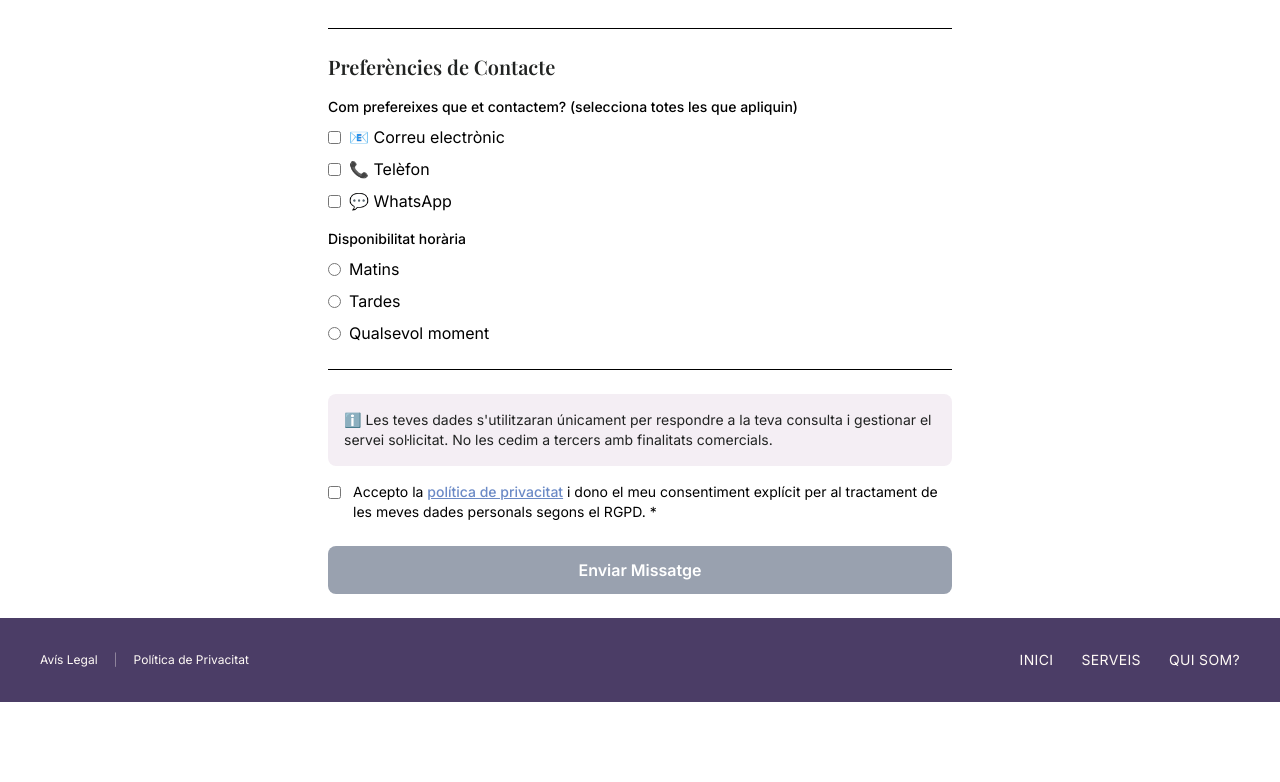
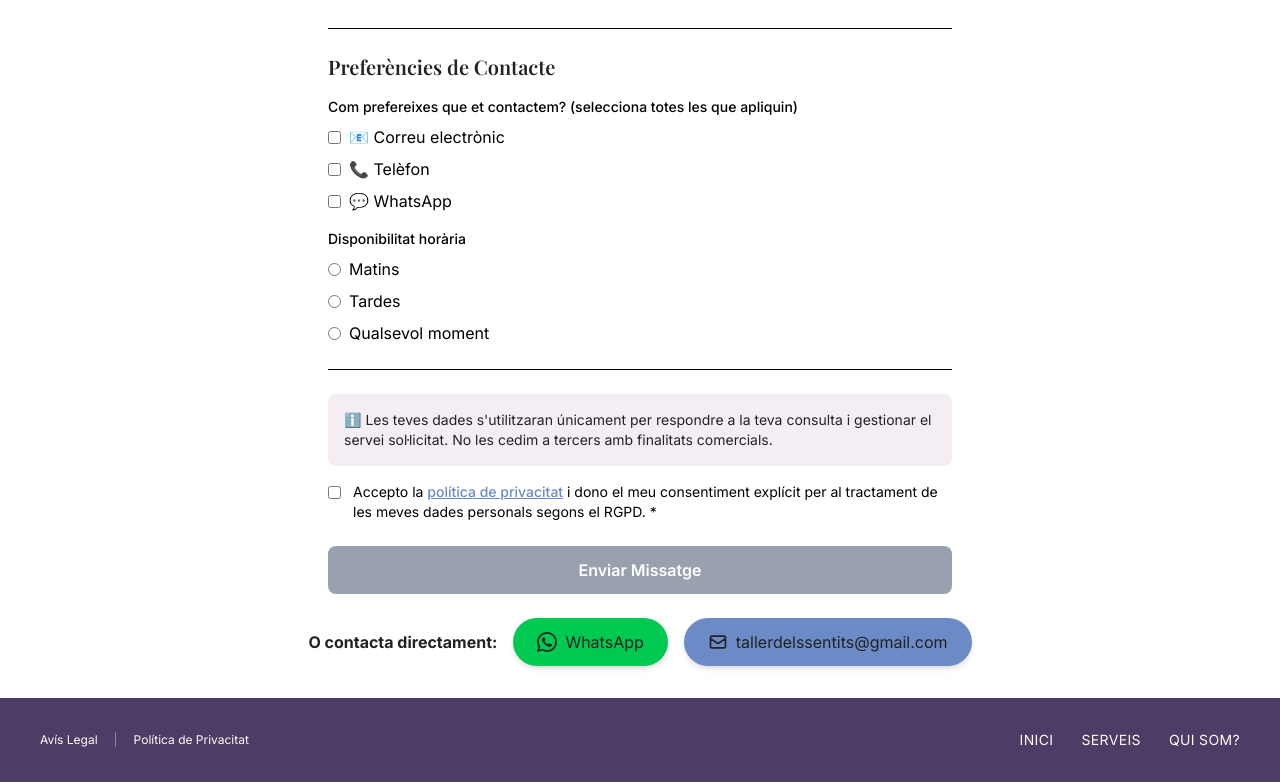
Before and after one commit to m-s-torne/taller-dels-sentits, a Next.js app: page /contacte in a window 1280 px wide. Shown: the part 1016-1798 px from the top of the page. Before the commit the page ends 1718 px from the top, so only its background shows below. Built offline with nearby package versions, Linux system fonts and the light colour scheme.

Commit message:
feat: add whatsapp and mailto links

```diff
--- a/app/contacte/page.tsx
+++ b/app/contacte/page.tsx
@@ -4,6 +4,36 @@
     return (
         <main className="mt-25">
             <ContactForm/>
+
+            {/* Contact Links Section */}
+            <div className="max-w-full mx-auto px-5 mb-8">
+                <div className="flex flex-col sm:flex-row gap-4 justify-center items-center">
+                    <p className="font-bold">O contacta directament:</p>
+                    {/* WhatsApp Link */}
+                    <a
+                        href="https://wa.me/34675206204"
+                        target="_blank"
+                        rel="noopener noreferrer"
+                        className="flex items-center gap-2 px-6 py-3 bg-green-500 text-white rounded-full hover:bg-green-600 transition-colors duration-300 shadow-md hover:shadow-lg"
+                    >
+                        <svg className="w-5 h-5" fill="currentColor" viewBox="0 0 24 24">
+                            <path d="M17.472 14.382c-.297-.149-1.758-.867-2.03-.967-.273-.099-.471-.148-.67.15-.197.297-.767.966-.94 1.164-.173.199-.347.223-.644.075-.297-.15-1.255-.463-2.39-1.475-.883-.788-1.48-1.761-1.653-2.059-.173-.297-.018-.458.13-.606.134-.133.298-.347.446-.52.149-.174.198-.298.298-.497.099-.198.05-.371-.025-.52-.075-.149-.669-1.612-.916-2.207-.242-.579-.487-.5-.669-.51-.173-.008-.371-.01-.57-.01-.198 0-.52.074-.792.372-.272.297-1.04 1.016-1.04 2.479 0 1.462 1.065 2.875 1.213 3.074.149.198 2.096 3.2 5.077 4.487.709.306 1.262.489 1.694.625.712.227 1.36.195 1.871.118.571-.085 1.758-.719 2.006-1.413.248-.694.248-1.289.173-1.413-.074-.124-.272-.198-.57-.347m-5.421 7.403h-.004a9.87 9.87 0 01-5.031-1.378l-.361-.214-3.741.982.998-3.648-.235-.374a9.86 9.86 0 01-1.51-5.26c.001-5.45 4.436-9.884 9.888-9.884 2.64 0 5.122 1.03 6.988 2.898a9.825 9.825 0 012.893 6.994c-.003 5.45-4.437 9.884-9.885 9.884m8.413-18.297A11.815 11.815 0 0012.05 0C5.495 0 .16 5.335.157 11.892c0 2.096.547 4.142 1.588 5.945L.057 24l6.305-1.654a11.882 11.882 0 005.683 1.448h.005c6.554 0 11.89-5.335 11.893-11.893a11.821 11.821 0 00-3.48-8.413Z"/>
+                        </svg>
+                        WhatsApp
+                    </a>
+
+                    {/* Email Link */}
+                    <a
+                        href="mailto:tallerdelssentits@gmail.com"
+                        className="flex items-center gap-2 px-6 py-3 bg-shakespeare text-white rounded-full hover:bg-shakespeare/80 transition-colors duration-300 shadow-md hover:shadow-lg"
+                    >
+                        <svg className="w-5 h-5" fill="none" stroke="currentColor" viewBox="0 0 24 24">
+                            <path strokeLinecap="round" strokeLinejoin="round" strokeWidth={2} d="M3 8l7.89 5.26a2 2 0 002.22 0L21 8M5 19h14a2 2 0 002-2V7a2 2 0 00-2-2H5a2 2 0 00-2 2v10a2 2 0 002 2z" />
+                        </svg>
+                        tallerdelssentits@gmail.com
+                    </a>
+                </div>
+            </div>
         </main>
     )
 }
```
